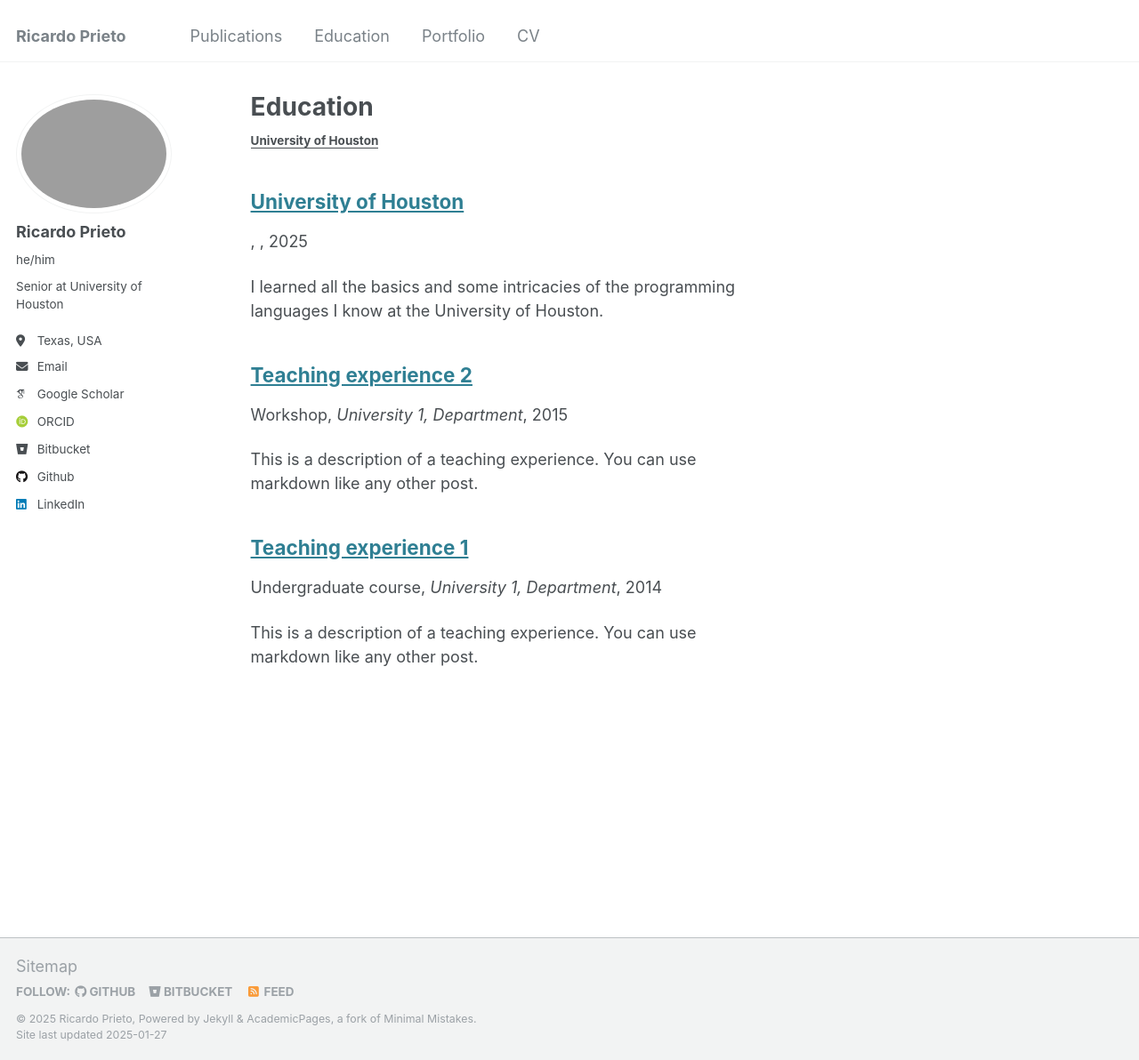
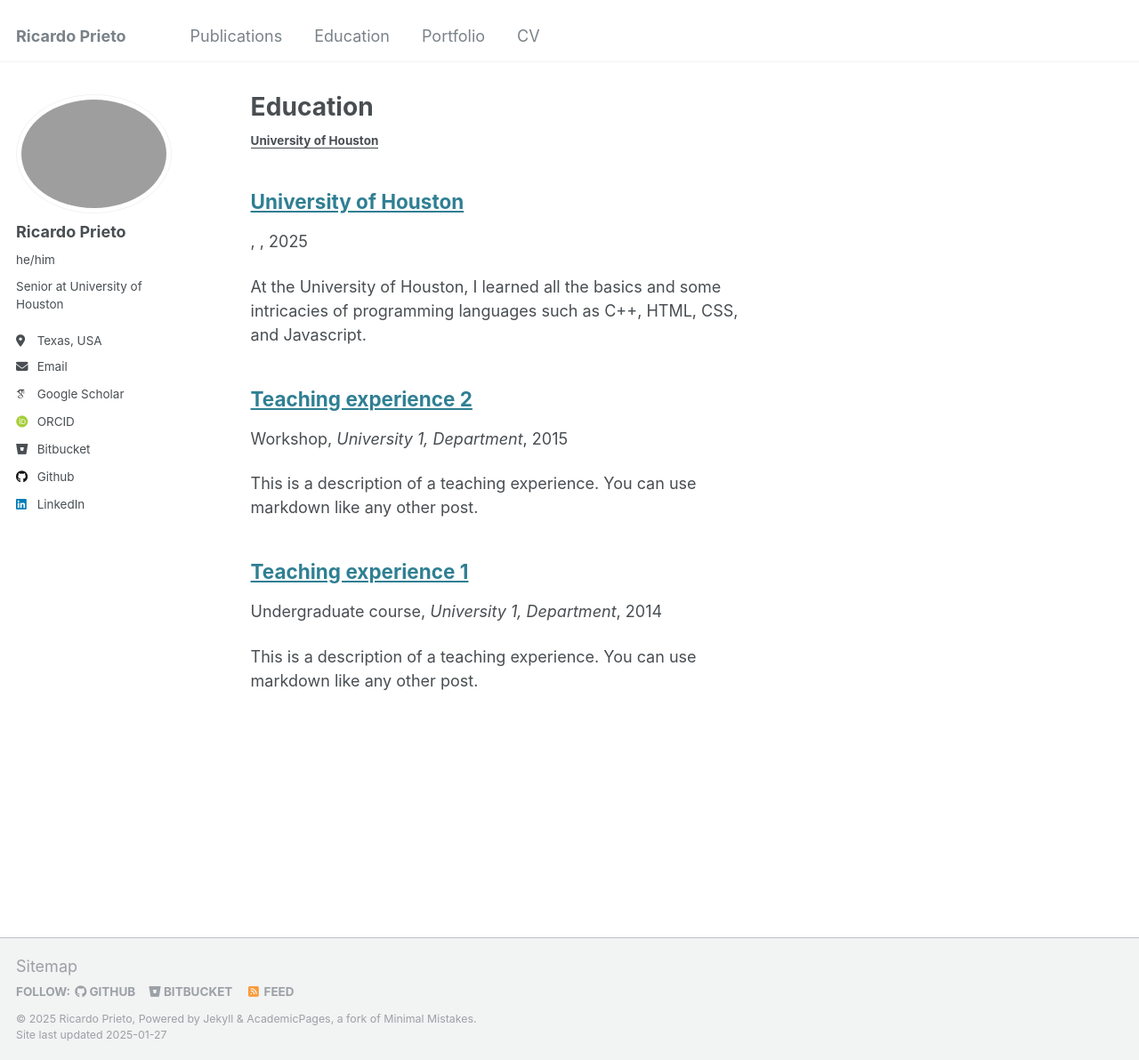
Before and after one commit to ricarpr/ricarpr.github.io, a Jekyll site: the page built from _pages/teaching.html, in a window 1280 px wide and 1192 px high. Shown: the whole window at 89% size. Built offline with Jekyll 4.4.1, drawn with Linux system fonts in a browser that asks for light colours; some web fonts are replaced.

Commit message:
Update education.md

```diff
--- a/_teaching/education.md
+++ b/_teaching/education.md
@@ -5,10 +5,6 @@ redirect_to: "https://www.uh.edu/nsm/computer-science/"
 ---
 
 
-I learned all the basics and some intricacies of the programming languages I know at the University of Houston.
+At the University of Houston, I learned all the basics and some intricacies of programming languages such as C++, HTML, CSS, and Javascript.
 
 Some notable classes that helped out are:
-
--Operating Systems
--Data Structure
--Fundamentals of Software Engineering
```
